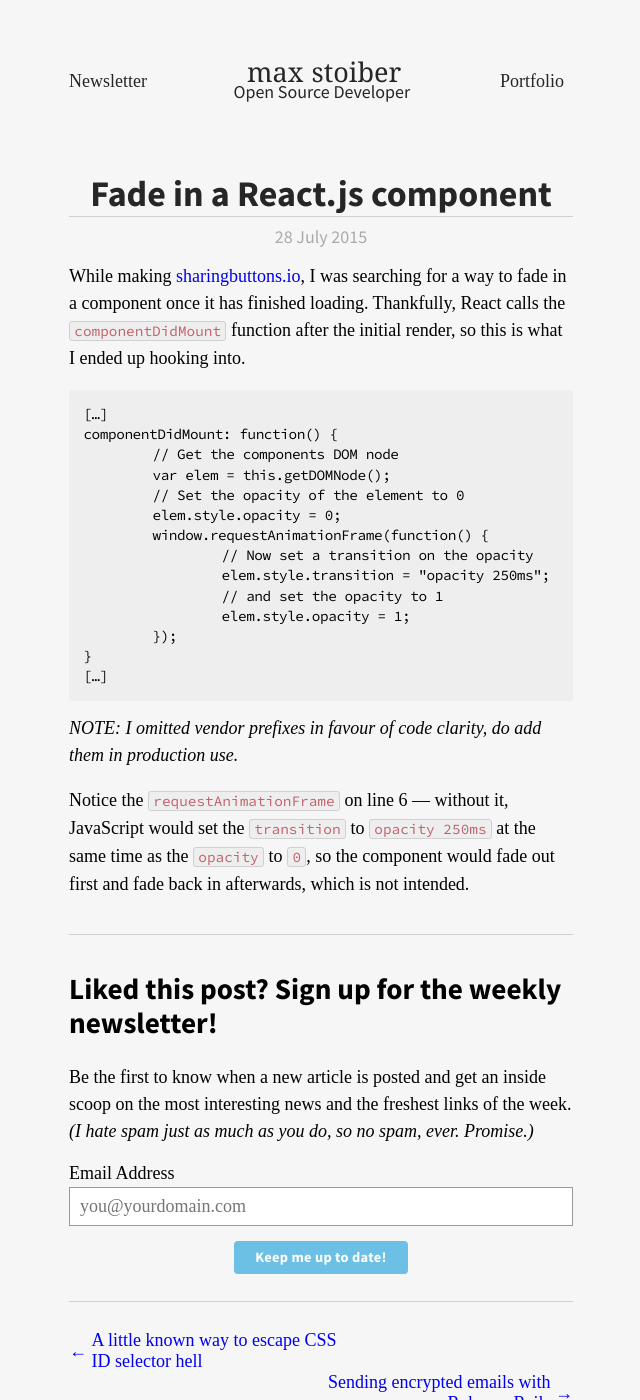
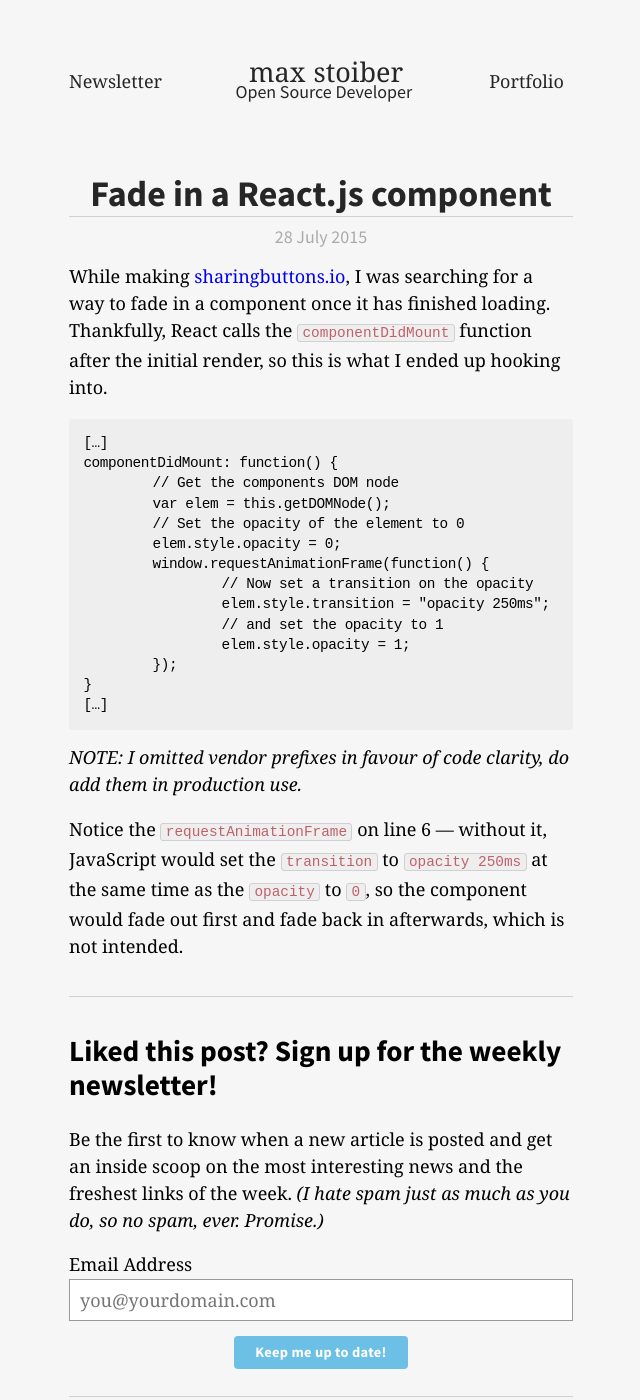
Before and after one commit to mxstbr/mxstbr.github.io, a Jekyll site: the page built from _posts/2015-07-28-fade-in-react.md, in a window 1280 px wide and 1400 px high. Shown: the whole window, without its empty margins (319-959 px from the left). Built offline with Jekyll 4.4.1, drawn with Linux system fonts in a browser that asks for light colours; some web fonts are replaced.

Commit message:
Use web safe fonts for serif and monospace

```diff
--- a/_includes/footer.html
+++ b/_includes/footer.html
@@ -8,7 +8,7 @@
 </footer>
 
 <script type="text/javascript" src="{{ site.baseurl }}/scripts/main.js"></script>
-  <link href='http://fonts.googleapis.com/css?family=Source+Sans+Pro:400,700|Source+Code+Pro:400,700|Source+Serif+Pro:400,700' rel='stylesheet' type='text/css'>
+  <link href='http://fonts.googleapis.com/css?family=Source+Sans+Pro:400,700' rel='stylesheet' type='text/css'>
 <!-- Start Open Web Analytics Tracker -->
 <script type="text/javascript">
 //<![CDATA[
--- a/_sass/_variables.scss
+++ b/_sass/_variables.scss
@@ -14,9 +14,9 @@ $main-color: #6CC0E5;
 $dark-main-color: darken($main-color, 15);
 
 // Typography
-$serif: 'Source Serif Pro', serif;
+$serif: Georgia, Times, "Times New Roman", serif;
 $sans-serif: 'Source Sans Pro', sans-serif;
-$monospace: "Source Code Pro", "Courier New", Menlo, Courier, monospace;
+$monospace: "Inconsolata", "Courier New", Menlo, Courier, monospace;
 
 // Sizes
 $max-width: 28em;
```
